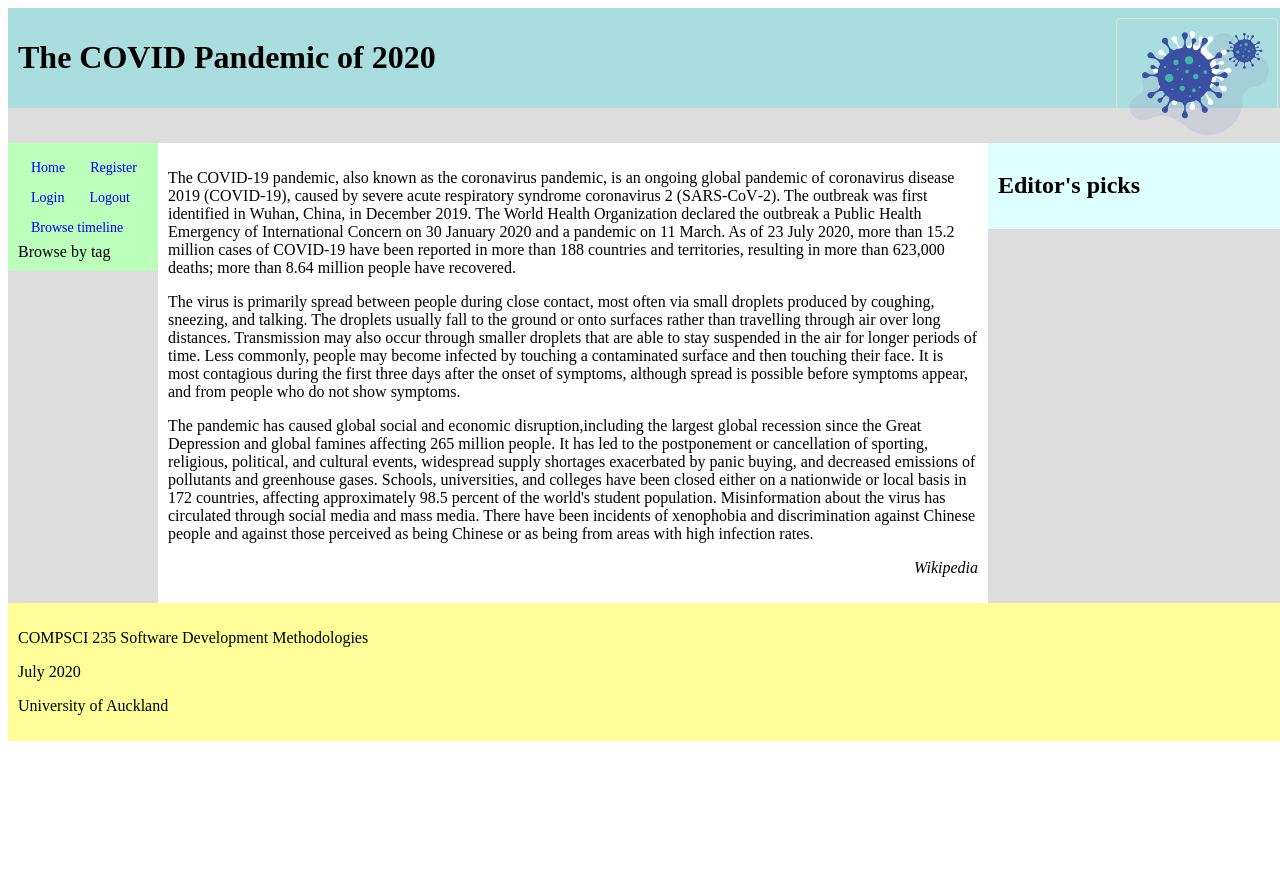
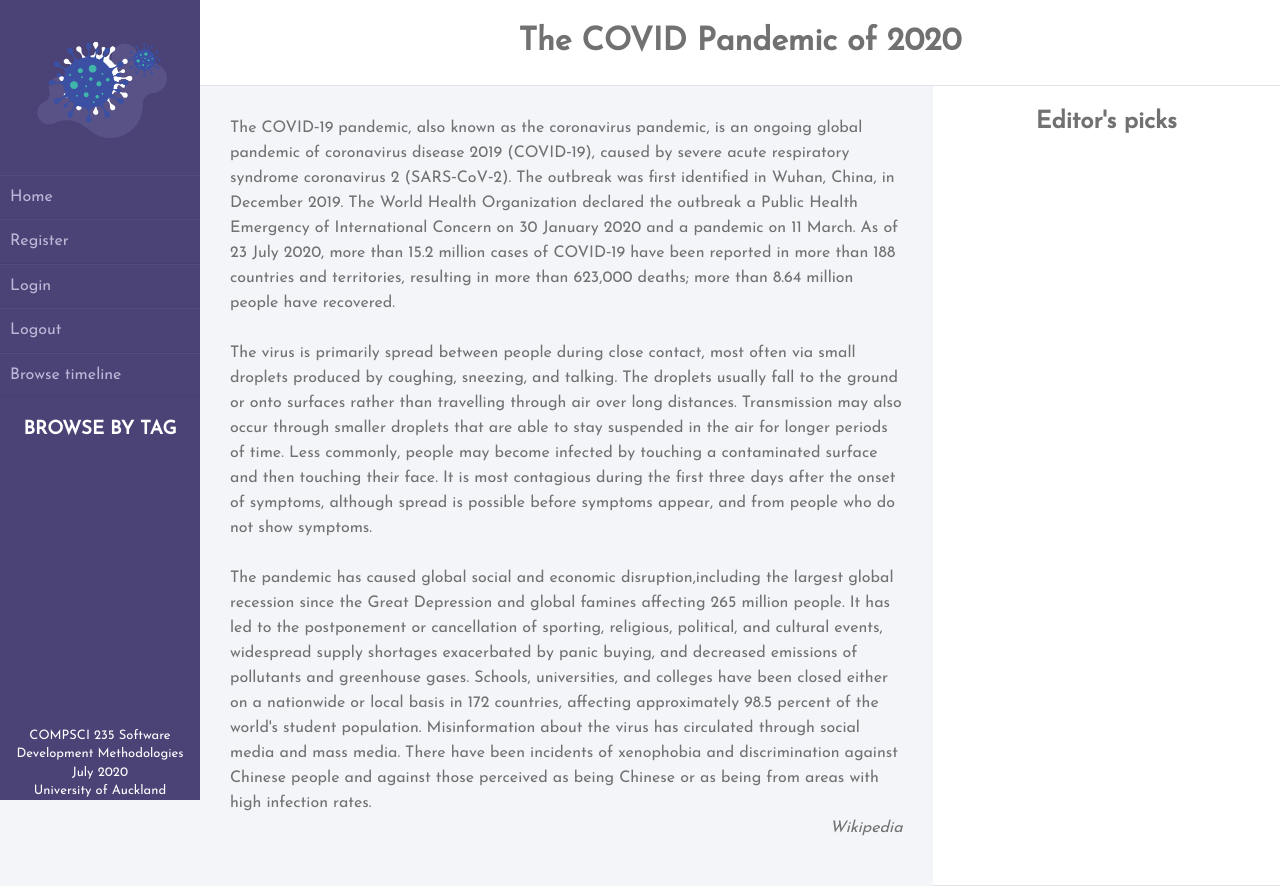
Before and after one commit to 14H034160212/COVID-19, a Flask app: template covid/templates/home/home.html in a window 1280 px wide. Before the commit the page ends 741 px from the top, so only its background shows below. Run offline with Flask 2, Linux system fonts and the light colour scheme; the template is opened without the code that fills it, so the values that code supplies are empty.

Commit message:
redesign

```diff
--- /dev/null
+++ b/covid/static/css/main.css
@@ -0,0 +1,156 @@
+@import url('https://fonts.googleapis.com/css?family=Josefin+Sans&display=swap');
+
+/* * {
+  box-sizing: border-box;
+  padding: 0;
+  font-family: 'Source Sans Pro', sans-serif !important;
+} */
+
+* {
+  margin: 0;
+  padding: 0;
+  box-sizing: border-box;
+  list-style: none;
+  text-decoration: none;
+  font-family: 'Josefin Sans', sans-serif;
+}
+
+body,
+html {
+  height: 100%;
+}
+
+body {
+  margin: 0;
+  color: #fff;
+  background-color: #f3f5f9;
+  line-height: 1.4;
+}
+
+#body {
+  min-height: 100%;
+  margin-bottom: -60px;
+}
+
+#header {
+  padding: 20px;
+  background: #fff;
+  color: #717171;
+  border-bottom: 1px solid #e0e4e8;
+}
+
+#header > h1 {
+  text-align: center;
+}
+
+#content-2 {
+  height: 100vh;
+  margin-left: 200px;
+  display: flex;
+  flex-direction: column;
+}
+
+#container {
+  display: flex;
+  flex-direction: row;
+}
+
+#nav {
+  width: 200px;
+  height: 100%;
+  background: #4b4276;
+  padding: 30px 0px;
+  position: fixed;
+}
+
+#nav-header {
+  color: #fff;
+  text-transform: uppercase;
+  text-align: center;
+  margin-bottom: 30px;
+  margin-top: 12px;
+}
+
+.btn_a {
+  padding: 10px;
+  border-bottom: 1px solid #bdb8d7;
+  border-bottom: 1px solid rgba(0, 0, 0, 0.05);
+  border-top: 1px solid rgba(255, 255, 255, 0.05);
+  color: #bdb8d7;
+  display: block;
+}
+
+.btn_a:hover {
+  background-color: #594f8d;
+  color: #fff;
+}
+
+#sub-nav-header {
+  color: #fff;
+  text-transform: uppercase;
+  text-align: center;
+  margin-top: 20px;
+}
+
+#main {
+  margin: 20px;
+  color: #717171;
+  line-height: 25px;
+  padding: 10px;
+  width: 66.666667%;
+}
+
+#nav-footer {
+  margin-top: 25px;
+  position: absolute;
+  bottom: 0;
+}
+
+#nav-footer > p {
+  font-size: small;
+  text-align: center;
+  word-wrap: break-word;
+}
+
+img {
+  display: block;
+  width: 300px;
+  height: auto;
+  padding: 5px;
+  margin-left: auto;
+  margin-right: auto;
+}
+
+#logo {
+  width: 150px;
+}
+
+#sidebar {
+    color: #717171;
+    width: 33.333333%;
+    min-height: 100vh;
+    height: 100%;
+    padding: 20px;
+    background: #fff;
+    border-bottom: 1px solid #e0e4e8;
+}
+
+#sidebar > header {
+    text-align: center;
+}
+
+#article-container {
+    padding: 20px;
+    display: flex;
+    flex-direction: column;
+    margin-top: 30px;
+}
+
+#article-description > p {
+    text-align: center;
+}
+
+#sidebar-img-description {
+    padding: 15px;
+    text-align: center;
+}
--- a/covid/static/css/styles.css
+++ b/covid/static/css/styles.css
@@ -1,60 +1,60 @@
 html,
 body {
-	margin:0
-	padding:0;
-	color:#000;
-	background:#fff;
+  margin: 0;
+  padding: 0;
+  color: #000;
+  background: #fff;
+  font-family: 'Helvetica Neue', Helvetica, Arial, sans-serif;
 }
 #body {
-	width:1280px;
-	margin:0 auto;
-	background:#ddd;
+  width: 1280px;
+  margin: 0 auto;
+  background: #ddd;
 }
 #header {
-	padding:10px;
-	background:#add;
+  padding: 10px;
+  background: #add;
 }
 #nav {
-	float:left;
-	width:130px;
-	padding:10px;
-	background:#bfb;
+  float: left;
+  width: 130px;
+  padding: 10px;
+  background: #bfb;
 }
 #content-2 {
-	float:right;
-	width:1130px;
+  float: right;
+  width: 1130px;
 }
 #main {
-	float:left;
-	width:810px;
-	padding:10px;
-	background:#fff;
+  float: left;
+  width: 810px;
+  padding: 10px;
+  background: #fff;
 }
 
 #sidebar {
-	float:right;
-	width:280px;
-	padding:10px;
-	background:#dff;
+  float: right;
+  width: 280px;
+  padding: 10px;
+  background: #dff;
 }
 #footer {
-	clear:both;
-	padding:10px;
-	background:#ff9;
+  clear: both;
+  padding: 10px;
+  background: #ff9;
 }
 img {
-    float:left;
+  float: left;
   width: 300px;
-    height:auto;
+  height: auto;
   border: 1px solid #ddd;
   border-radius: 4px;
   padding: 5px;
-
 }
 .small-img {
-    float:left;
+  float: left;
   width: 100px;
-    height:auto;
+  height: auto;
   border: 1px solid #ddd;
   border-radius: 4px;
   padding: 5px;
@@ -67,7 +67,7 @@ form {
   width: 400px;
   /* Form outline */
   padding: 1em;
-  border: 1px solid #CCC;
+  border: 1px solid #ccc;
   border-radius: 1em;
 }
 
@@ -124,5 +124,5 @@ textarea {
 button {
   /* This extra margin represent roughly the same space as the space
      between the labels and their text fields */
-  margin-left: .5em;
+  margin-left: 0.5em;
 }
--- a/covid/templates/footer.html
+++ b/covid/templates/footer.html
@@ -1,5 +1,5 @@
-<footer id="footer" class="cf">
-    <p>COMPSCI 235 Software Development Methodologies</p>
-    <p>July 2020</p>
-    <p>University of Auckland</p>
+<footer id="footer">
+  <p>COMPSCI 235 Software Development Methodologies</p>
+  <p>July 2020</p>
+  <p>University of Auckland</p>
 </footer>
--- a/covid/templates/header.html
+++ b/covid/templates/header.html
@@ -1,4 +1,3 @@
 <header id="header">
-    <img src="{{ url_for('static', filename='covid-19.png') }}" style="float:right; width:150px">
-    <h1>The COVID Pandemic of 2020</h1>
+  <h1>The COVID Pandemic of 2020</h1>
 </header>
--- a/covid/templates/home/home.html
+++ b/covid/templates/home/home.html
@@ -1,35 +1,46 @@
-{% extends 'layout.html' %}
+{% extends 'layout.html' %} {% block content %}
+<main id="main">
+  <p id="home-text">
+    The COVID‑19 pandemic, also known as the coronavirus pandemic, is an ongoing
+    global pandemic of coronavirus disease 2019 (COVID‑19), caused by severe
+    acute respiratory syndrome coronavirus 2 (SARS‑CoV‑2). The outbreak was
+    first identified in Wuhan, China, in December 2019. The World Health
+    Organization declared the outbreak a Public Health Emergency of
+    International Concern on 30 January 2020 and a pandemic on 11 March. As of
+    23 July 2020, more than 15.2 million cases of COVID‑19 have been reported in
+    more than 188 countries and territories, resulting in more than 623,000
+    deaths; more than 8.64 million people have recovered.
+  </p>
+  <br />
+  <p id="home-text">
+    The virus is primarily spread between people during close contact, most
+    often via small droplets produced by coughing, sneezing, and talking. The
+    droplets usually fall to the ground or onto surfaces rather than travelling
+    through air over long distances. Transmission may also occur through smaller
+    droplets that are able to stay suspended in the air for longer periods of
+    time. Less commonly, people may become infected by touching a contaminated
+    surface and then touching their face. It is most contagious during the first
+    three days after the onset of symptoms, although spread is possible before
+    symptoms appear, and from people who do not show symptoms.
+  </p>
+  <br />
 
-{% block content %}
-<main id="main">
-	<p>
-		The COVID‑19 pandemic, also known as the coronavirus pandemic, is an ongoing global pandemic of coronavirus
-		disease 2019 (COVID‑19), caused by severe acute respiratory syndrome coronavirus 2 (SARS‑CoV‑2). The outbreak
-		was first identified in Wuhan, China, in December 2019. The World Health Organization declared the
-		outbreak a Public Health Emergency of International Concern on 30 January 2020 and a pandemic on 11 March.
-		As of 23 July 2020, more than 15.2 million cases of COVID‑19 have been reported in more than 188 countries and
-		territories, resulting in more than 623,000 deaths; more than 8.64 million people have recovered.
-	</p>
-	<p>
-		The virus is primarily spread between people during close contact, most often via small droplets produced by
-		coughing, sneezing, and talking. The droplets usually fall to the ground or onto surfaces rather than travelling
-		through air over long distances. Transmission may also occur through smaller droplets that are able to stay
-		suspended in the air for longer periods of time. Less commonly, people may become infected by touching a
-		contaminated surface and then touching their face. It is most contagious during the first three days after the
-		onset of symptoms, although spread is possible before symptoms appear, and from people who do not show symptoms.
-	</p>
-	<p>
-		The pandemic has caused global social and economic disruption,including the largest global recession since
-		the Great Depression and global famines affecting 265 million people. It has led to the postponement or
-		cancellation of sporting, religious, political, and cultural events, widespread supply shortages exacerbated by
-		panic buying, and decreased emissions of pollutants and greenhouse gases. Schools, universities, and colleges
-		have been closed either on a nationwide or local basis in 172 countries, affecting approximately 98.5 percent of
-		the world's student population. Misinformation about the virus has circulated through social media and mass
-		media. There have been incidents of xenophobia and discrimination against Chinese people and against those
-		perceived as being Chinese or as being from areas with high infection rates.
-	</p>
-	<p style="text-align:right; font-style:italic">
-		Wikipedia
-	</p>
+  <p id="home-text">
+    The pandemic has caused global social and economic disruption,including the
+    largest global recession since the Great Depression and global famines
+    affecting 265 million people. It has led to the postponement or cancellation
+    of sporting, religious, political, and cultural events, widespread supply
+    shortages exacerbated by panic buying, and decreased emissions of pollutants
+    and greenhouse gases. Schools, universities, and colleges have been closed
+    either on a nationwide or local basis in 172 countries, affecting
+    approximately 98.5 percent of the world's student population. Misinformation
+    about the virus has circulated through social media and mass media. There
+    have been incidents of xenophobia and discrimination against Chinese people
+    and against those perceived as being Chinese or as being from areas with
+    high infection rates.
+  </p>
+  <p style="text-align: right; font-style: italic;">
+    Wikipedia
+  </p>
 </main>
 {% endblock %}
--- a/covid/templates/layout.html
+++ b/covid/templates/layout.html
@@ -1,15 +1,23 @@
 <!DOCTYPE html>
 
 <html lang="en">
+  <head>
+    <meta http-equiv="Content-Type" content="text/html; charset=utf-8" />
+    <title>The COVID Pandemic of 2020</title>
+    <!-- <link
+      rel="stylesheet"
+      href="{{ url_for('static', filename='css/styles.css') }}"
+    /> -->
 
-<head>
-	<meta http-equiv="Content-Type" content="text/html; charset=utf-8">
-    <title>The COVID Pandemic of 2020</title>
-    <link rel="stylesheet" href="{{ url_for('static', filename='css/styles.css') }}">
+    <link
+      rel="stylesheet"
+      href="{{ url_for('static', filename='css/main.css') }}"
+    />
   </head>
 
   <style>
-input[type=text], select {
+    input[type='text'],
+    select {
       width: 100%;
       padding: 12px 20px;
       margin: 8px 0;
@@ -19,7 +27,8 @@ input[type=text], select {
       box-sizing: border-box;
     }
 
-input[type=password], select {
+    input[type='password'],
+    select {
       width: 100%;
       padding: 12px 20px;
       margin: 8px 0;
@@ -29,9 +38,9 @@ input[type=password], select {
       box-sizing: border-box;
     }
 
-input[type=submit] {
+    input[type='submit'] {
       width: 100%;
-  background-color: #4CAF50;
+      background-color: #4caf50;
       color: white;
       padding: 14px 20px;
       margin: 8px 0;
@@ -40,35 +49,29 @@ input[type=submit] {
       cursor: pointer;
     }
 
-input[type=submit]:hover {
+    input[type='submit']:hover {
       background-color: #45a049;
     }
   </style>
 
   <body>
     <div id="body">
-        <div>
-            <!-- Include header partial. -->
-            {% include 'header.html' %}
-        </div>
-
-		<div id="content-1" style="clear:both">
       <!-- Include navigation partial. -->
       {% include 'navigation.html' %}
 
       <div id="content-2">
+        <!-- Include header partial. -->
+        {% include 'header.html' %}
+
+        <div id="container">
           <!-- Main content block to be supplied by page. -->
-                {% block content %}
-                {% endblock %}
+          {% block content %} {% endblock %}
 
           <!-- Include sidebar partial. -->
           {% include 'sidebar.html' %}
         </div>
+
       </div>
-
-        <!-- Include footer partial. -->
-        {% include 'footer.html' %}
     </div>
   </body>
-
 </html>
--- a/covid/templates/navigation.html
+++ b/covid/templates/navigation.html
@@ -1,44 +1,30 @@
-<style>
-a {
-    #display:inline-block;
-    margin:0px 0px 5px 5px;
-    padding:6px 8px;
-    font-size:14px;
-    outline:none;
-    text-align:center;
-    width:50px;
-    line-height:30px;
-    cursor: pointer;
-    text-decoration:blink
-}
+<nav id="nav">
+  <img id="logo" src="{{ url_for('static', filename='covid-19.png') }}" />
 
-a.btn_a:hover {
-    color:white;
-    background-color:rgba(0,64,156,.8);
-}
+  <h2 id="nav-header">
+    {% if 'username' in session %} {{ session['username'] }} is logged in {%
+    endif %}
+  </h2>
+  <a class="btn_a" href="{{ url_for('home_bp.home') }}">Home</a>
+  <a class="btn_a" href="{{ url_for('authentication_bp.register') }}"
+    >Register</a
+  >
+  <a class="btn_a" href="{{ url_for('authentication_bp.login') }}">Login</a>
+  <a class="btn_a" href="{{ url_for('authentication_bp.logout') }}">Logout</a>
+  <a class="btn_a" href="{{ url_for('news_bp.articles_by_date') }}"
+    >Browse timeline</a
+  >
 
-a.btn_b:hover {
-    color:white;
-    background-color:rgba(255,0,0,.8);
-}
-</style>
+  <div>
+    <h3 id="sub-nav-header">Browse by tag</h3>
+    {% for key in tag_urls %}
+    <a class="btn_a" href="{{ tag_urls[key] }}">{{ key }}</a>
+    {% endfor %}
+  </div>
 
-<div>
-    {% if 'username' in session %}
-        {{ session['username'] }} is logged in
-    {% endif %}
-</div>
-<nav id="nav">
-    <a class="btn_a" href="{{ url_for('home_bp.home') }}">Home</a>
-    <a class="btn_a" href="{{ url_for('authentication_bp.register') }}">Register</a>
-    <a class="btn_a" href="{{ url_for('authentication_bp.login') }}">Login</a>
-    <a class="btn_b" href="{{ url_for('authentication_bp.logout') }}">Logout</a>
-    <a class="btn_a" href="{{ url_for('news_bp.articles_by_date') }}">Browse timeline</a>
-
-    <div>
-        Browse by tag
-        {% for key in tag_urls %}
-            <a href= "{{ tag_urls[key] }}">{{ key }}</a>
-        {% endfor %}
-    </div>
+  <div id="nav-footer">
+    <p>COMPSCI 235 Software Development Methodologies</p>
+    <p>July 2020</p>
+    <p>University of Auckland</p>
+  </div>
 </nav>
--- a/covid/templates/sidebar.html
+++ b/covid/templates/sidebar.html
@@ -5,11 +5,14 @@
     </header>
 
     {% for article in selected_articles %}
-    <article style="clear:both">
-         <a href="{{ article.hyperlink }}" >
-            <img src={{ article.image_hyperlink }} class="small-img">
-        </a>
-        <p>{{ article.title }}, {{ article.date }}.</p>
-    </article>
+        <div id="article-container">
+            <a href="{{ article.hyperlink }}" >
+                <img src={{ article.image_hyperlink }} class="small-img">
+            </a>
+            <div id="article-description">
+                <p>Article Title: {{ article.title }}</p>
+                <p>Article Date: {{ article.date }}.</p>
+            </div>
+        </div>
     {% endfor %}
 </aside>
```
Lines whose indentation alone changed are shown as unchanged.
